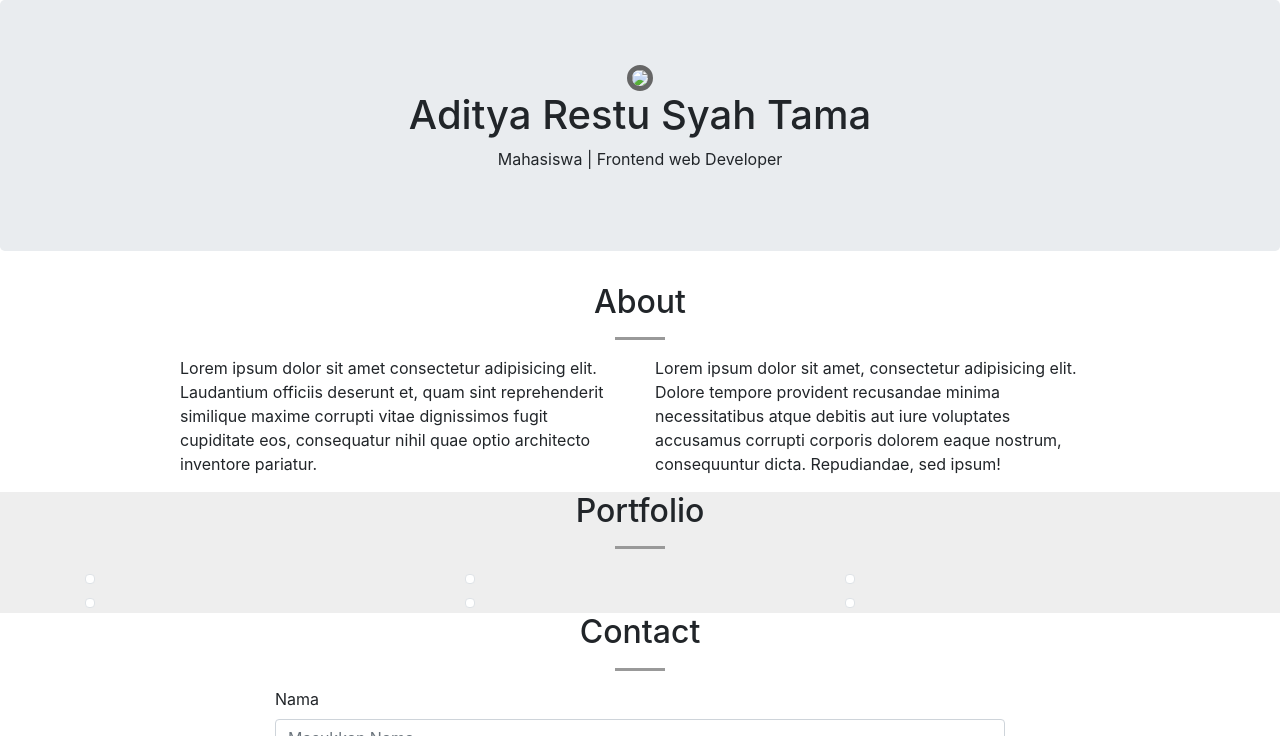
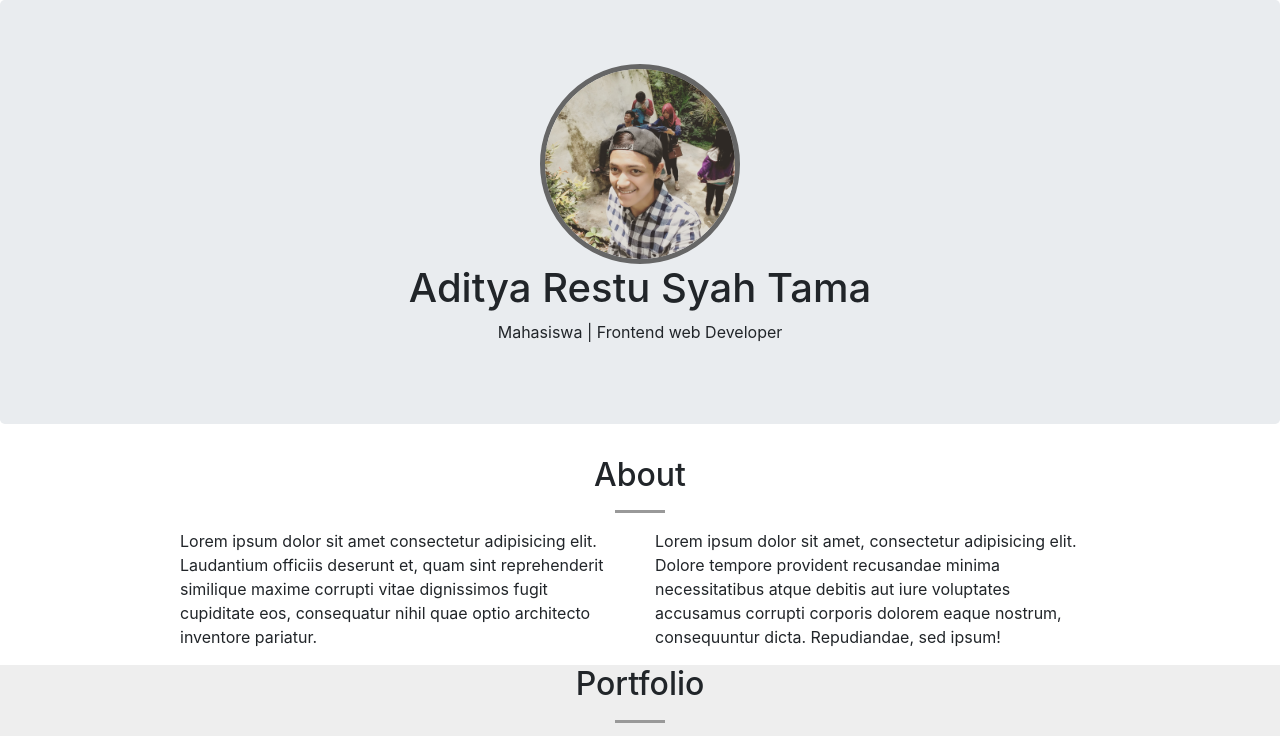
Before and after one commit to Adityarestu/portfolio, a plain HTML site: page index.html in a window 1280 px wide. Shown: the top 736 px of the page. Drawn offline with nearby package versions, Linux system fonts and the light colour scheme.

Commit message:
Update index.html

```diff
--- a/index.html
+++ b/index.html
@@ -15,7 +15,7 @@
 <body>
     <!-- jumbotron -->
     <div class="jumbotron text-center">
-        <img src="images/gambarku.jpg" class="rounded-circle">
+        <img src="gambarku.jpg" class="rounded-circle">
         <h1>Aditya Restu Syah Tama</h1>
         <p>Mahasiswa | Frontend web Developer </p>
     </div>
@@ -57,32 +57,32 @@
             <div class="row">
                 <div class="col-sm-4">
                     <a href="">
-                        <img src="images/1.jpg" alt="" class="img-thumbnail">
+                        <img src="1.jpg" alt="" class="img-thumbnail">
                     </a>
                 </div>
                 <div class="col-sm-4">
                     <a href="">
-                        <img src="images/2.jpg" alt="" class="img-thumbnail">
+                        <img src="2.jpg" alt="" class="img-thumbnail">
                     </a>
                 </div>
                 <div class="col-sm-4">
                     <a href="">
-                        <img src="images/3.jpg" alt="" class="img-thumbnail">
+                        <img src="3.jpg" alt="" class="img-thumbnail">
                     </a>
                 </div>
                 <div class="col-sm-4">
                     <a href="">
-                        <img src="images/4.jpg" alt="" class="img-thumbnail">
+                        <img src="4.jpg" alt="" class="img-thumbnail">
                     </a>
                 </div>
                 <div class="col-sm-4">
                     <a href="">
-                        <img src="images/5.jpg" alt="" class="img-thumbnail">
+                        <img src="5.jpg" alt="" class="img-thumbnail">
                     </a>
                 </div>
                 <div class="col-sm-4">
                     <a href="">
-                        <img src="images/6.jpg" alt="" class="img-thumbnail">
+                        <img src="6.jpg" alt="" class="img-thumbnail">
                     </a>
                 </div>
             </div>
```
